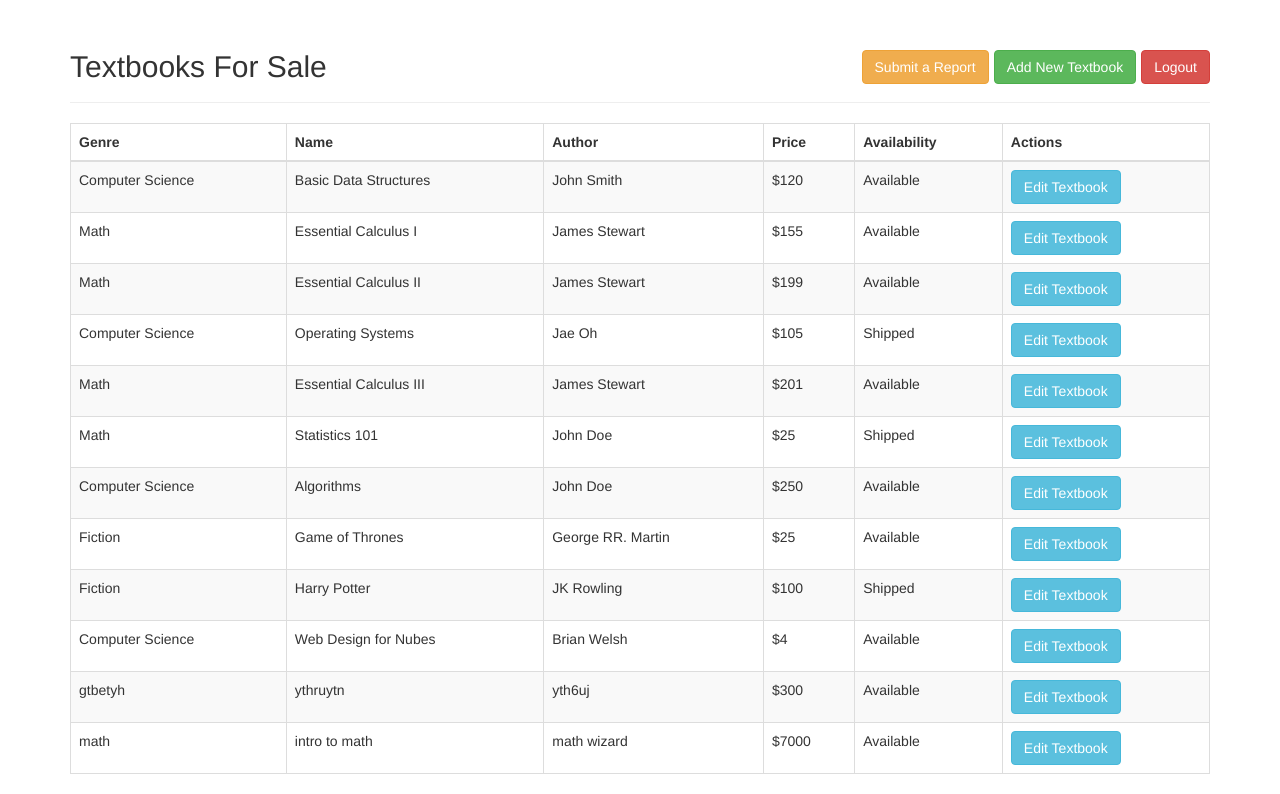
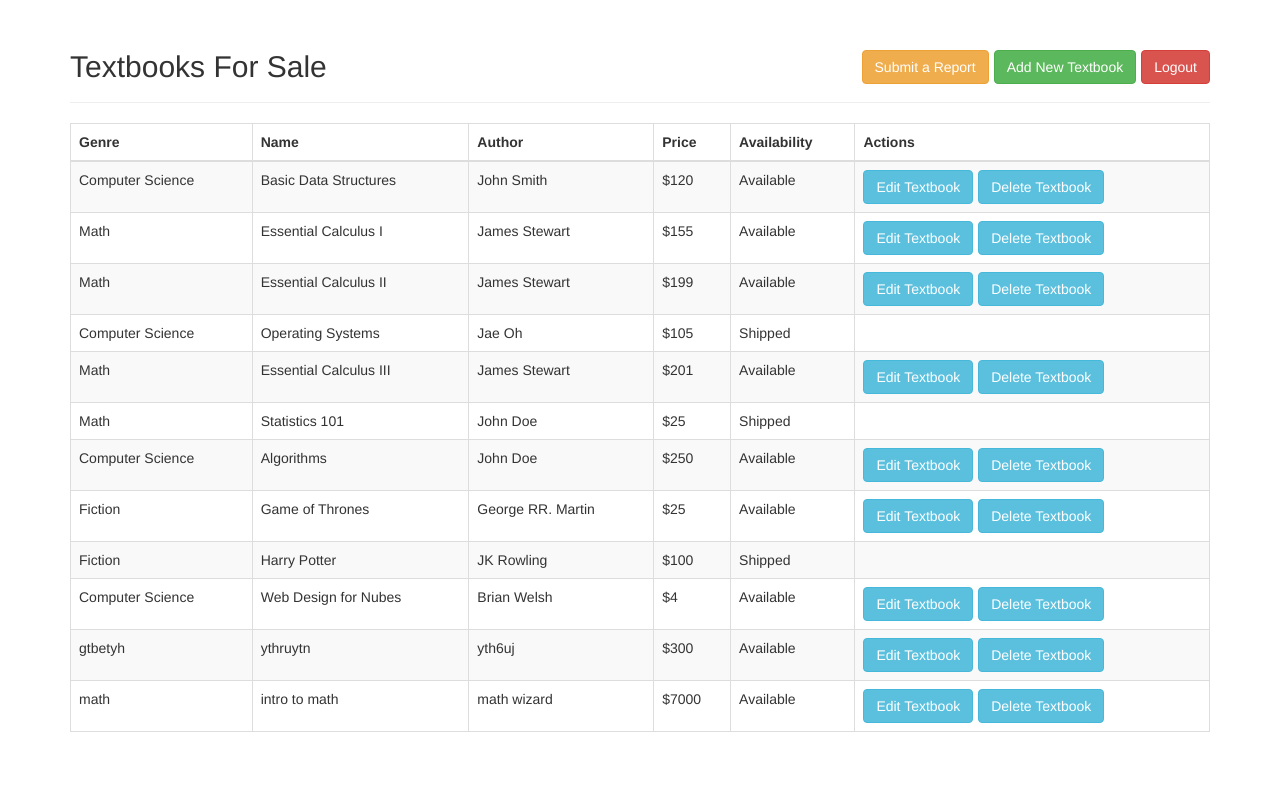
Before and after one commit to bwelsh515/CIS454_Book_Seller, a PHP site: page / in a window 1280 px wide. Shown: the part 60-854 px from the top of the page. After the commit the page ends 792 px from the top, so only its background shows below. Run offline with PHP 8.4, Linux system fonts and the light colour scheme; the visitor is signed in with stand-in values (Sample User, id 1); data comes from the database, SQL or seed files in the repository.

Commit message:
Update index.php

```diff
--- a/public/index.php
+++ b/public/index.php
@@ -79,10 +79,12 @@ if ($result && $statement->rowCount() > 0) {?>
 						<?php if (escape($row["is_available"] == "Available" && $_SESSION["usertype"] == "Buyer")) {
     echo "<a href=\"buy.php?bookid=" . urlencode($row['book_id']) . "\" class=\"btn btn-info\">Buy Textbook</a>";
 }?>
-						<?php
-echo "<a href=\"edit.php?bookid=" . urlencode($row['book_id']) . "\" class=\"btn btn-info\">Edit Textbook</a>";
-    ?>
-	</div>
+<?php if (escape($row["is_available"] == "Available" && $_SESSION["usertype"] == "Seller")) {
+    echo "<a href=\"edit.php?bookid=" . urlencode($row['book_id']) . "\" class=\"btn btn-info\">Edit Textbook</a>";
+    echo "<a href=\"delete.php?bookid=" . urlencode($row['book_id']) . "\" class=\"btn btn-info\">Delete Textbook</a>";
+}?>
+
+
 						</td>
 					</tr>
 				<?php }?>
```
